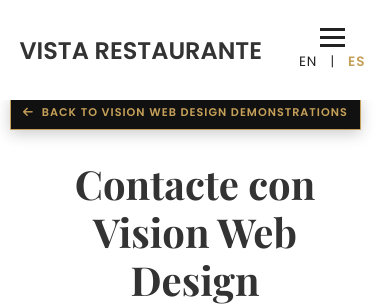
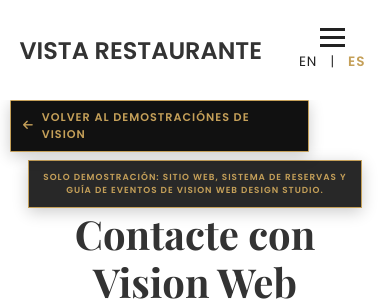
Before and after one commit to Linda-Lou-A/restaurant-template, a plain HTML site: page contact-es.html in a window 390 px wide. Shown: the top 306 px of the page. Drawn offline with nearby package versions, Linux system fonts and the light colour scheme.

Commit message:
Vista Final: Added disclaimer, fixed z-index, and completed SEO

```diff
--- a/contact-es.html
+++ b/contact-es.html
@@ -37,9 +37,12 @@
 </script>
 </head>
 <body>
-     <a href="https://visionwebdesign.studio/demonstrations.html" class="portfolio-back-btn">
-    <i class="fas fa-arrow-left"></i> Back to Vision Web Design Demonstrations
+    <a href="../index.html" class="portfolio-back-btn">
+    <i class="fas fa-arrow-left"></i> VOLVER AL DEMOSTRACIÓNES DE VISION
 </a>
+</a><div class="demo-disclaimer">
+    <span>SOLO DEMOSTRACIÓN: Sitio web, sistema de reservas y guía de eventos de Vision Web Design Studio.</span>
+     </div>
 <header>
     <nav class="navbar">
         <div class="logo">
@@ -70,7 +73,6 @@
         </div>
     </nav>
 </header>
-
 <section class="contact-container">
     <div class="contact-grid">
         <div class="contact-form-box">
--- a/styling.css
+++ b/styling.css
@@ -1320,7 +1320,7 @@ text-align: center;
     }
     /* 1. Reduce the main container top padding */
     .contact-container {
-        padding-top: 80px !important; /* Shrunk from desktop size */
+        padding-top: 130px !important; /* Shrunk from desktop size */
     }
 
     /* 2. Remove any top margin from the first box and heading */
@@ -1521,7 +1521,7 @@ text-align: center;
 /* --- BACK TO PORTFOLIO BUTTON --- */
 /* --- BACK TO PORTFOLIO BUTTON --- */
 .portfolio-back-btn {
-    top: 95px !important; /* 70px (nav) + 15px (gap) = 85px */
+    top: 100px !important; /* 70px (nav) + 15px (gap) = 85px */
         z-index: 11000;       /* Higher than the navbar's 10000 */
     position: fixed;
     left: 10px;
@@ -1552,7 +1552,7 @@ text-align: center;
 /* --- MOBILE ADJUSTMENTS --- */
 @media screen and (max-width: 1024px) {
     .portfolio-back-btn {
-        top: 90px;      /* Slightly higher on mobile as navbars are often shorter */
+        top: 100px;      /* Slightly higher on mobile as navbars are often shorter */
         left: 10px;
         padding: 6px 10px;
         font-size: 0.65rem;
@@ -1563,10 +1563,11 @@ text-align: center;
 /* For smaller phones (clears the mobile navbar) */
 @media screen and (max-width: 767px) {
     .portfolio-back-btn {
-        top: 90px;      /* Increased from 85px to clear the header */
+        top: 100px;      /* Increased from 85px to clear the header */
         left: 10px;
         padding: 8px 12px;
         font-size: 0.7rem;
+        width: 70%;
     }
 }
 
@@ -1580,3 +1581,52 @@ text-align: center;
         border-width: 2px;
     }
 }
+/* --- DEMO DISCLAIMER --- */
+.demo-disclaimer {
+    position: fixed;
+    top: 100px; /* Matches your desktop back button */
+    left: 50%;
+    transform: translateX(-50%);
+    z-index: 999;
+    background-color: rgba(17, 17, 17, 0.9); /* Slight transparency */
+    color: #c5a059;
+    padding: 8px 20px;
+    border: 1px solid #c5a059;
+    font-size: 0.75rem;
+    font-weight: 600;
+    text-transform: uppercase;
+    letter-spacing: 1px;
+    white-space: nowrap; /* Keeps it on one line */
+    pointer-events: none; /* Allows clicks to pass through if necessary */
+    box-shadow: 0 4px 15px rgba(0,0,0,0.2);
+}
+
+/* --- RESPONSIVE ALIGNMENT --- */
+
+/* Matching your Tablet/iPad adjustments */
+@media screen and (min-width: 768px) and (max-width: 1281px) {
+    .demo-disclaimer {
+        top: 160px; /* Matches your tablet back button top */
+        font-size: 0.7rem;
+        padding: 10px 15px;
+    }
+}
+
+/* Matching your Mobile adjustments */
+@media screen and (max-width: 767px) {
+    .demo-disclaimer {
+        top: 160px; /* Matches your mobile back button top */
+        font-size: 0.55rem; /* Smaller text to fit screens */
+        padding: 10px 10px;
+        width: 80%; /* Prevents it hitting the back button */
+        white-space: normal; /* Allows wrapping if the name is too long */
+        text-align: center;
+    }
+}
+/* Hide both when the mobile menu is active */
+.nav-active .demo-disclaimer,
+.nav-active .portfolio-back-btn {
+    opacity: 0;
+    visibility: hidden;
+    transition: opacity 0.3s ease;
+}
```
Also changed, not shown: bookings-es.html (+7 -4 lines), bookings.html (+6 -4 lines), contact.html (+7 -4 lines), events-es.html (+5 -2 lines), events.html (+3 -1 lines), gallery-es.html (+4 -1 lines), gallery.html (+6 -4 lines), index-es.html (+6 -4 lines), index.html (+7 -4 lines), menu-es.html (+6 -4 lines), menu.html (+6 -4 lines), privacy-es.html (+4 -2 lines), privacy.html (+6 -4 lines), terms-es.html (+4 -2 lines), 1 more files.
